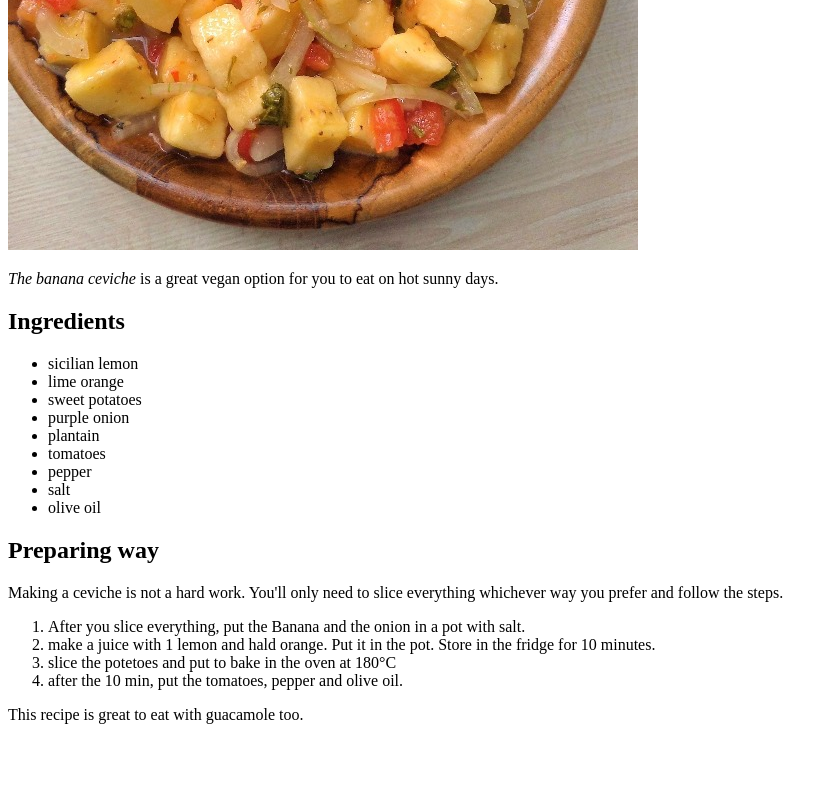
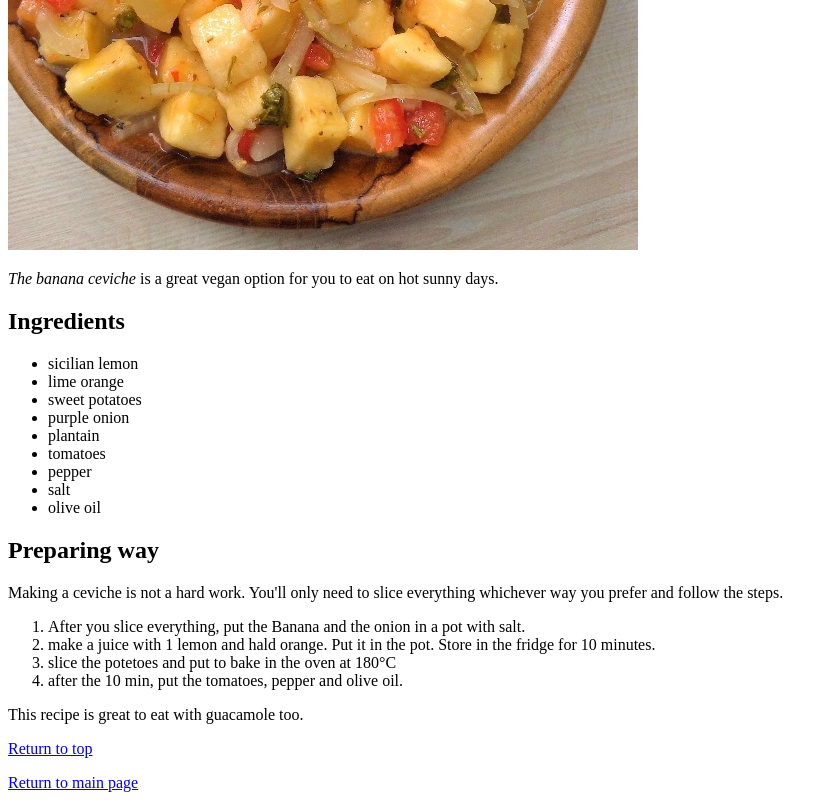
Before and after one commit to lucasSerralha/Recipes, a plain HTML site: page recipes/Vegan-ceviche.html in a window 1280 px wide. Shown: the part 630-1430 px from the top of the page, without its empty margins (0-838 px from the left). Before the commit the page ends 1370 px from the top, so only its background shows below. Drawn offline with Linux system fonts and the light colour scheme.

Commit message:
a little feel upgrades.

```diff
--- a/recipes/Vegan-ceviche.html
+++ b/recipes/Vegan-ceviche.html
@@ -35,5 +35,12 @@
         </ol>
 
         <p>This recipe is great to eat with guacamole too.</p>
+
+        <div>
+            <a href="#header">Return to top</a>
+            <p></p>
+            <a href="../index.html">Return to main page</a>
+            </div>
+
     </body>
 </html>
```
Also changed, not shown: index.html (+2 -2 lines), recipes/hamburger-grao-bico.html (+5 -1 lines), recipes/lasagna-de-beringela.html (+7 -0 lines).
